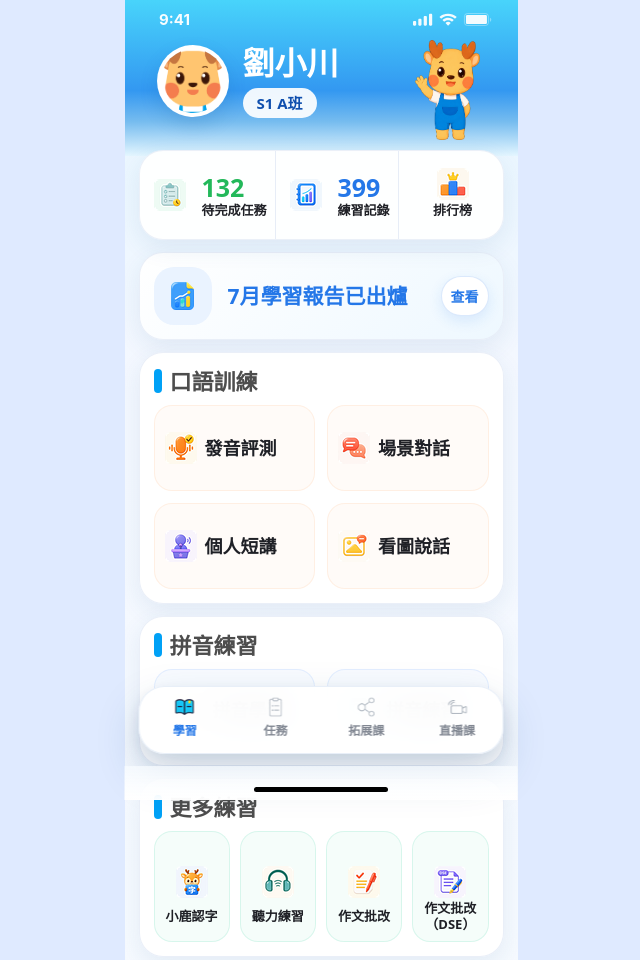
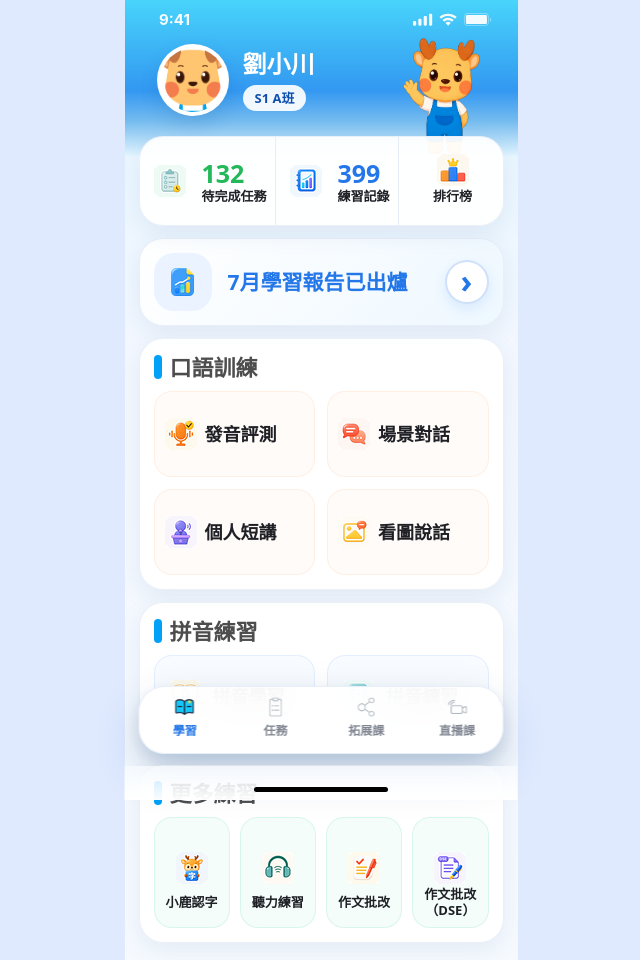
Before and after one commit to WaterAction/-appUI, a plain HTML site: page index.html in a window 1280 px wide. Shown: the top 960 px of the page, without its empty margins (319-959 px from the left). Drawn offline with Linux system fonts and the light colour scheme.

Commit message:
待完成任务该行上移，学习报告查看改成右箭头

```diff
--- a/index.html
+++ b/index.html
@@ -53,7 +53,9 @@
         <div>
           <h2>7月學習報告已出爐</h2>
         </div>
-        <a class="report-action" href="#" aria-label="查看學習報告">查看</a>
+        <a class="report-action" href="#" aria-label="查看學習報告">
+          <span aria-hidden="true">›</span>
+        </a>
       </section>
 
       <section class="section-block oral-block" aria-label="口語訓練">
--- a/styles.css
+++ b/styles.css
@@ -94,7 +94,7 @@ a {
   position: relative;
   min-height: 142px;
   padding: 44px 18px 12px;
-  overflow: hidden;
+  overflow: visible;
   background: transparent;
 }
 
@@ -133,8 +133,8 @@ a {
 
 .profile-copy h1 {
   margin: 0 0 6px;
-  font-size: 32px;
-  line-height: 38px;
+  font-size: 24px;
+  line-height: 30px;
   letter-spacing: 0;
   font-weight: 800;
 }
@@ -142,14 +142,14 @@ a {
 .class-pill {
   display: inline-flex;
   align-items: center;
-  height: 30px;
+  height: 26px;
   margin: 0;
-  padding: 0 14px;
+  padding: 0 12px;
   border-radius: 999px;
   color: #0f4fae;
   background: rgba(255, 255, 255, 0.92);
-  font-size: 15px;
-  line-height: 30px;
+  font-size: 13px;
+  line-height: 26px;
   font-weight: 800;
 }
 
@@ -165,9 +165,9 @@ a {
 .hero-mascot {
   position: absolute;
   right: 8px;
-  bottom: 0;
-  width: 96px;
-  height: 104px;
+  bottom: -14px;
+  width: 108px;
+  height: 120px;
   object-fit: contain;
   object-position: center bottom;
   pointer-events: none;
@@ -176,7 +176,7 @@ a {
 .stats-strip {
   position: relative;
   z-index: 2;
-  margin-top: -6px;
+  margin-top: -20px;
   min-height: 90px;
   display: grid;
   grid-template-columns: repeat(3, 1fr);
@@ -299,15 +299,21 @@ a {
   justify-self: end;
   display: inline-grid;
   place-items: center;
-  min-width: 48px;
-  height: 40px;
-  border-radius: 999px;
+  width: 44px;
+  min-width: 44px;
+  height: 44px;
+  border-radius: 50%;
   background: #fff;
-  border: 1px solid rgba(36, 119, 232, 0.16);
+  border: 2px solid rgba(36, 119, 232, 0.22);
   color: var(--primary-deep);
-  font-size: 14px;
-  font-weight: 800;
+  font-size: 32px;
+  line-height: 1;
+  font-weight: 700;
   box-shadow: 0 5px 14px rgba(36, 119, 232, 0.12);
+}
+
+.report-action span {
+  transform: translateY(-1px);
 }
 
 .section-block {
```
Also changed, not shown: design-qa.md (+2 -2 lines).
